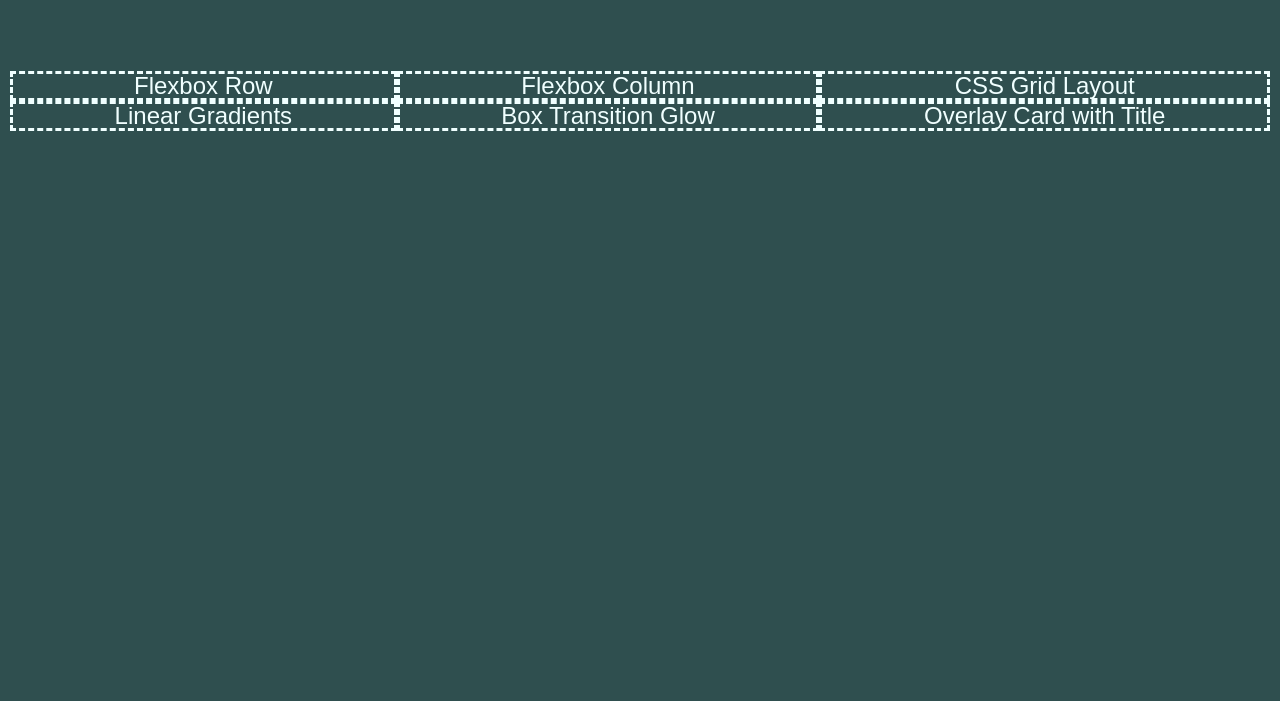
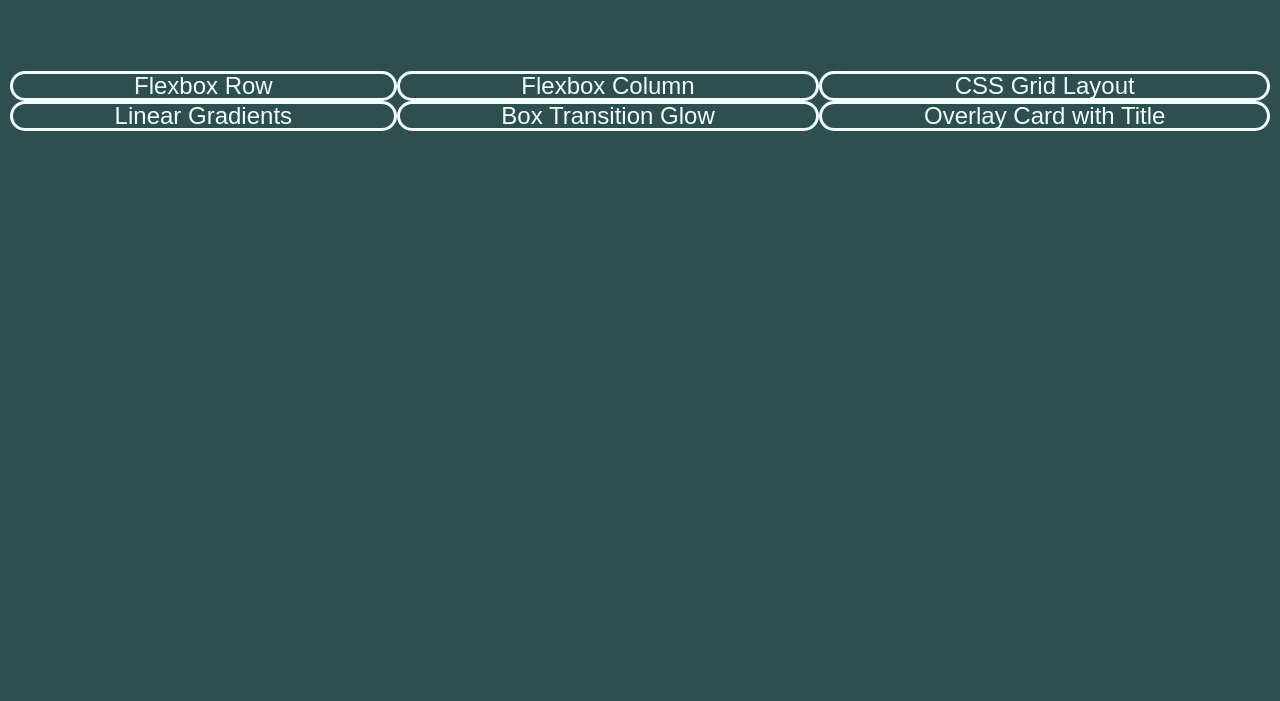
Before and after one commit to ffjt07/css-snippet-cheatsheet, a plain HTML site: page index.html in a window 1280 px wide. Shown: the part 99-800 px from the top of the page. Drawn offline with Linux system fonts and the light colour scheme.

Commit message:
Changed border of box headers to solid

```diff
--- a/assets/style.css
+++ b/assets/style.css
@@ -50,7 +50,8 @@ h1 {
 .box {
     color: var(--text);
     font-size: 150%;
-    border: dashed var(--text);
+    border: solid var(--text);
+    border-radius: var(--bordrad);
 }
 /* Psuedo Here */
 
```
